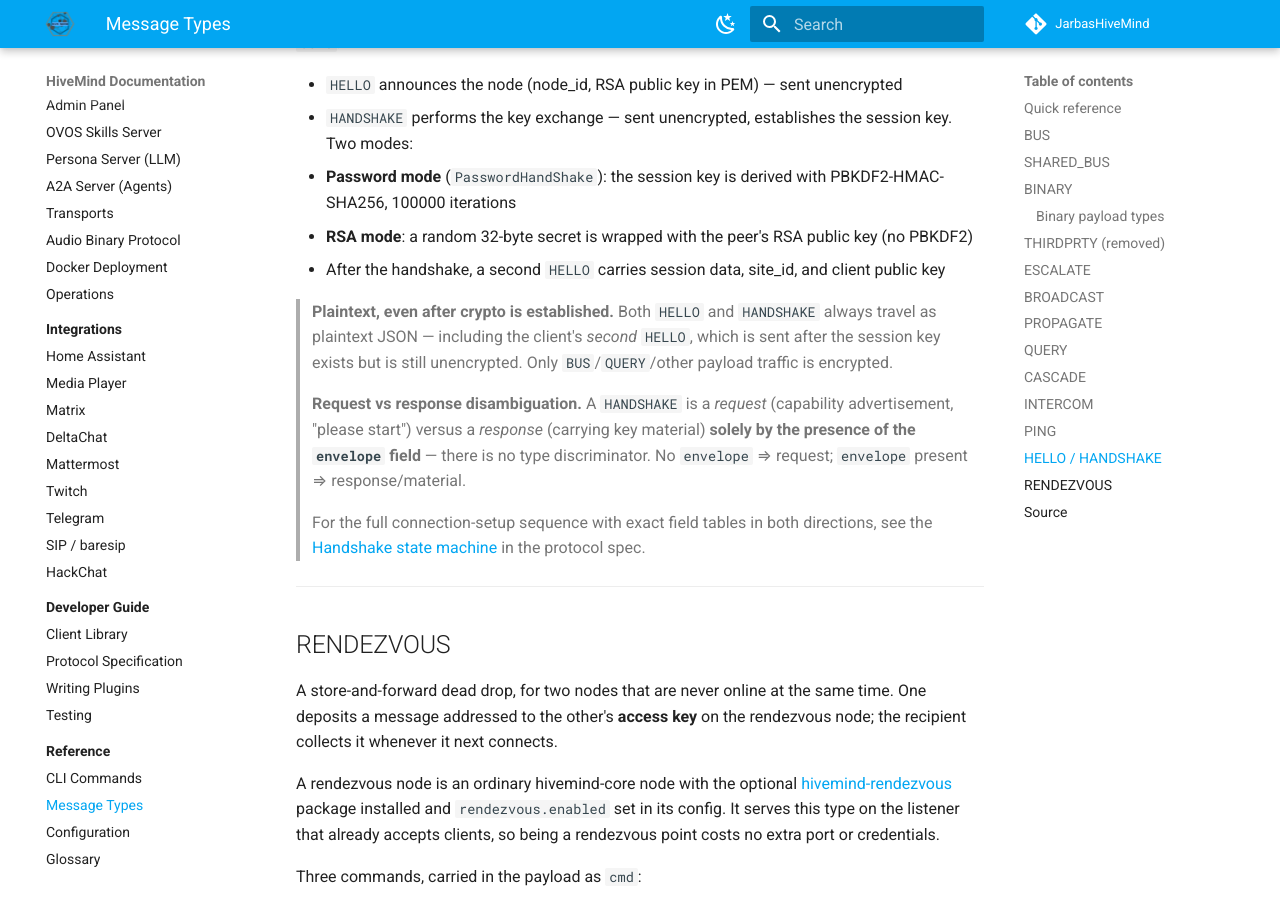
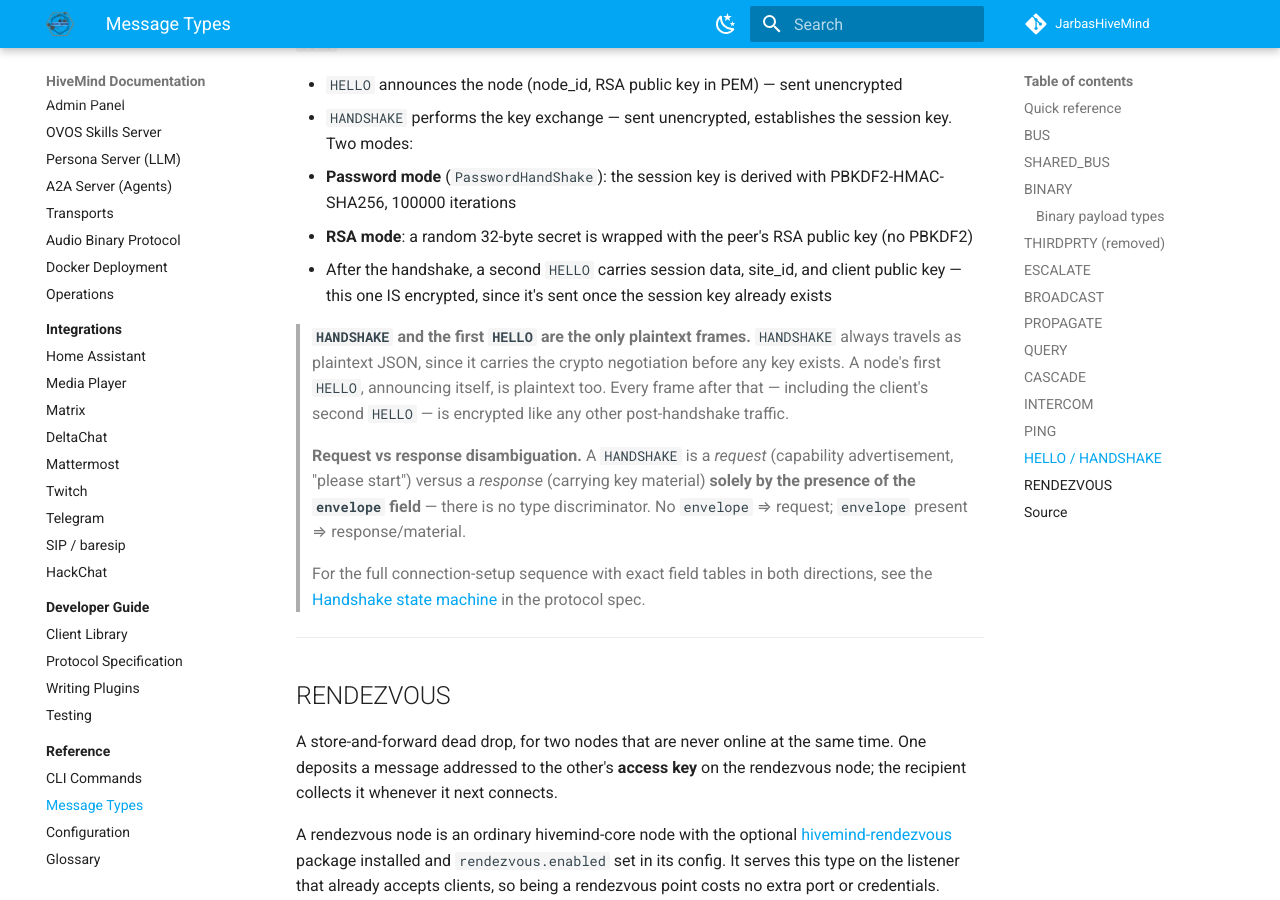
Before and after one commit to JarbasHiveMind/HiveMind-community-docs, an MkDocs documentation site: the page built from docs/reference/message-types.md, in a window 1280 px wide and 900 px high, scrolled down 7082 px. Built offline with MkDocs 1.6.1 and Material for MkDocs 9.7.7, drawn with Linux system fonts in a browser that asks for light colours.

Commit message:
fix: second HELLO is encrypted, not plaintext -- self-contradicting claims
Three passages disagreed: security.md's own legacy handshake diagram
correctly labeled the client's post-handshake HELLO as ENCRYPTED, but
security.md's generalization ("only HELLO and HANDSHAKE travel
unencrypted") and message-types.md's explicit callout both claimed the
second HELLO stays plaintext even after the session key exists.

Verified against hivemind-websocket-client's protocol.py: in both the
legacy (PBKDF2) and Noise v3 paths, self.crypto_key/noise_transport is
set immediately before the second HELLO is emitted, and the send path
(client.py:851, encrypt_as_json) encrypts whenever crypto_key is set --
"the encrypted HELLO is sent as the first Noise transport message" per
the v3 code's own docstring. Only HANDSHAKE and the FIRST HELLO (before
any key exists) are actually plaintext. Corrected both pages.

Co-Authored-By: Claude Fable 5 <noreply@anthropic.com>

```diff
--- a/docs/reference/message-types.md
+++ b/docs/reference/message-types.md
@@ -200,9 +200,13 @@ Connection management. Handled automatically by `HiveMessageBusClient` and `hive
 - `HANDSHAKE` performs the key exchange — sent unencrypted, establishes the session key. Two modes:
   - **Password mode** (`PasswordHandShake`): the session key is derived with PBKDF2-HMAC-SHA256, 100000 iterations
   - **RSA mode**: a random 32-byte secret is wrapped with the peer's RSA public key (no PBKDF2)
-- After the handshake, a second `HELLO` carries session data, site_id, and client public key
+- After the handshake, a second `HELLO` carries session data, site_id, and client public key — this one IS encrypted, since it's sent once the session key already exists
 
-> **Plaintext, even after crypto is established.** Both `HELLO` and `HANDSHAKE` always travel as plaintext JSON — including the client's *second* `HELLO`, which is sent after the session key exists but is still unencrypted. Only `BUS`/`QUERY`/other payload traffic is encrypted.
+> **`HANDSHAKE` and the first `HELLO` are the only plaintext frames.** `HANDSHAKE` always
+> travels as plaintext JSON, since it carries the crypto negotiation before any key
+> exists. A node's first `HELLO`, announcing itself, is plaintext too. Every frame after
+> that — including the client's second `HELLO` — is encrypted like any other
+> post-handshake traffic.
 >
 > **Request vs response disambiguation.** A `HANDSHAKE` is a *request* (capability advertisement, "please start") versus a *response* (carrying key material) **solely by the presence of the `envelope` field** — there is no type discriminator. No `envelope` ⇒ request; `envelope` present ⇒ response/material.
 >
```
Also changed, not shown: docs/concepts/security.md (+1 -1 lines).
